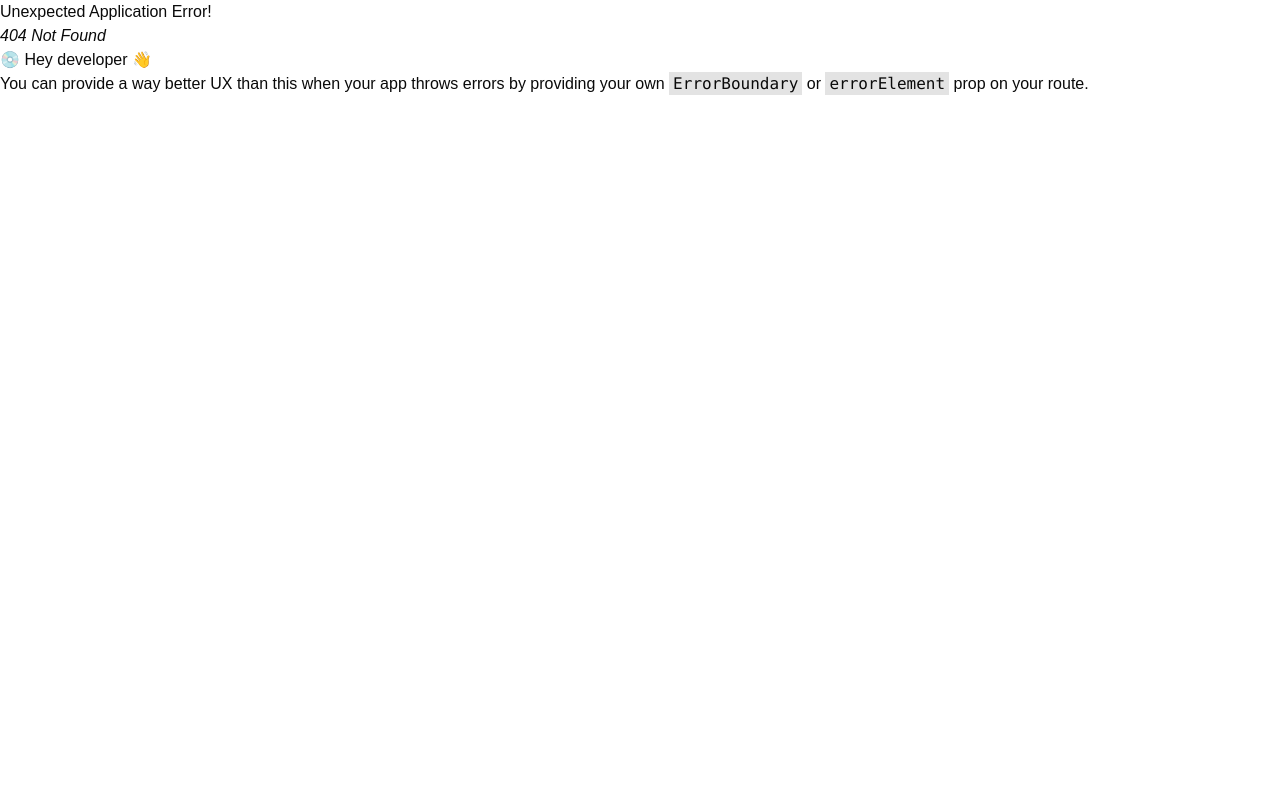
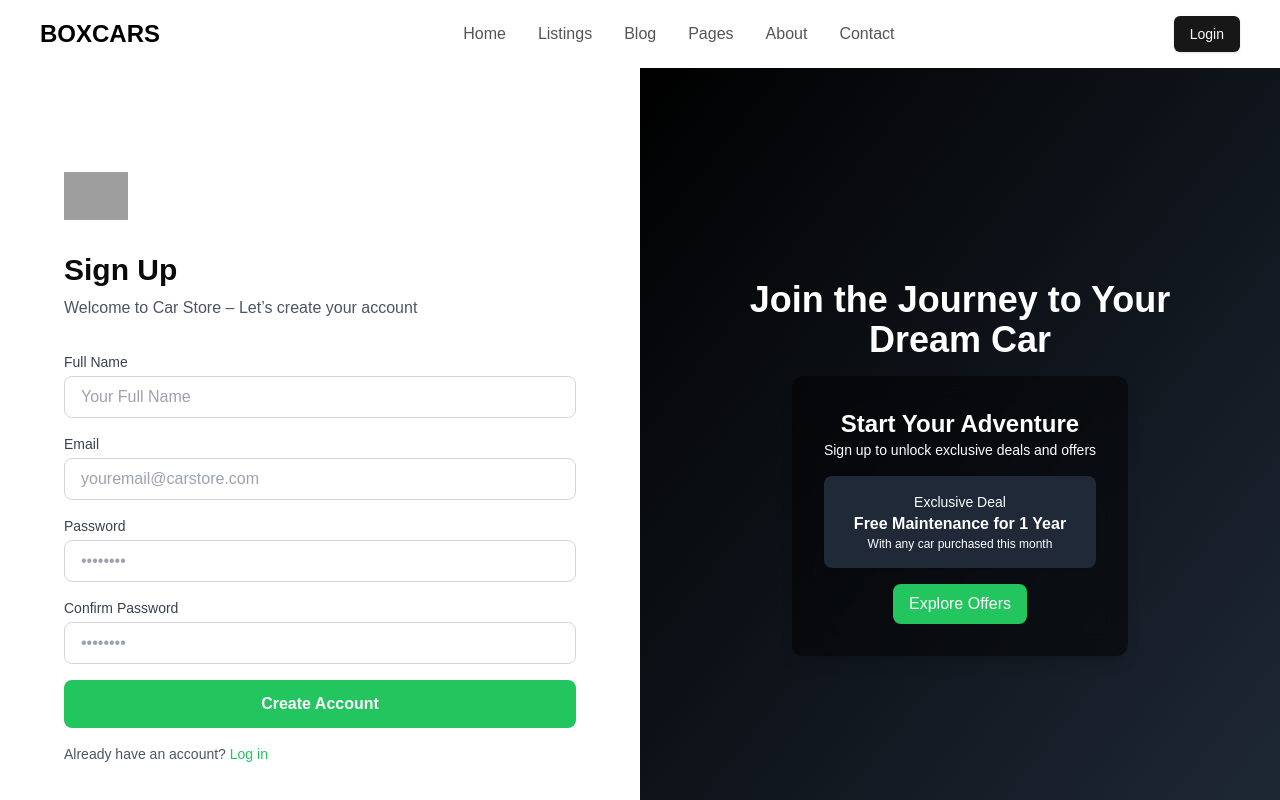
Before and after one commit to sheabali/car-store-frontend, a React (Vite) app: page /signup in a window 1280 px wide. Before the commit this address had no page. Shown: the top 800 px of the page. Built offline with nearby package versions, Linux system fonts and the light colour scheme; grey boxes are pictures that could not be loaded.

Commit message:
create SignUp Login page

```diff
--- /dev/null
+++ b/src/pages/Login.tsx
@@ -0,0 +1,89 @@
+import { Button } from '@/components/ui/button';
+import { Input } from '@/components/ui/input';
+
+export default function LoginPage() {
+  return (
+    <div className="flex h-screen bg-black">
+      {/* Left Section */}
+      <div className="w-1/2 bg-white flex flex-col justify-center p-16">
+        <div className="flex flex-col items-start">
+          <h1 className="text-3xl font-semibold mb-2">Get Started</h1>
+          <p className="text-gray-600 mb-8">
+            Welcome to BOXCARS – Let’s create your account
+          </p>
+          <form className="w-full">
+            <div className="mb-4">
+              <label
+                htmlFor="email"
+                className="block text-sm font-medium text-gray-700"
+              >
+                Email
+              </label>
+              <Input
+                type="email"
+                id="email"
+                className="w-full mt-1 px-4 py-5 border border-gray-300 rounded-lg focus:outline-none focus:ring-2 focus:ring-green-500"
+                placeholder="youremail@carstore.com"
+              />
+            </div>
+            <div className="mb-4">
+              <label
+                htmlFor="password"
+                className="block text-sm font-medium text-gray-700"
+              >
+                Password
+              </label>
+              <Input
+                type="password"
+                id="password"
+                className="w-full mt-1 px-4 py-5 border border-gray-300 rounded-lg focus:outline-none focus:ring-2 focus:ring-green-500"
+                placeholder="••••••••"
+              />
+              <div className="text-right mt-1">
+                <a href="#" className="text-sm text-black hover:underline">
+                  Forgot?
+                </a>
+              </div>
+            </div>
+            <Button
+              type="submit"
+              className="w-full py-6 bg-black text-white font-semibold rounded-lg hover:bg-gray-700"
+            >
+              Sign up
+            </Button>
+          </form>
+          {/* <p className="mt-4 text-sm text-gray-600">
+            Already have an account?{' '}
+            <a href="#" className="text-green-500 hover:underline">
+              Log in
+            </a>
+          </p> */}
+        </div>
+      </div>
+
+      {/* Right Section */}
+      <div className="w-1/2 bg-gradient-to-br from-black to-gray-800 text-white flex flex-col justify-center items-center p-16 relative">
+        <h1 className="text-4xl font-bold mb-4 text-center">
+          Discover Your Dream Car, today
+        </h1>
+        <div className="bg-black bg-opacity-50 backdrop-blur-md p-8 rounded-xl shadow-lg text-center">
+          <h2 className="text-2xl font-semibold">Explore Our Collection</h2>
+          <p className="text-sm mb-4">
+            Find cars that match your style and budget
+          </p>
+          <div className="bg-gray-800 p-4 rounded-lg shadow text-white">
+            <p className="text-sm">Featured Car</p>
+            <p className="font-semibold">Tesla Model S</p>
+            <p className="text-xs">Starting at $79,990</p>
+          </div>
+          <Button
+            variant="secondary"
+            className="mt-4 px-4 py-6   text-black rounded-lg hover:bg-white"
+          >
+            View All Cars
+          </Button>
+        </div>
+      </div>
+    </div>
+  );
+}
--- /dev/null
+++ b/src/pages/SignUp.tsx
@@ -0,0 +1,113 @@
+const SignUp = () => {
+  return (
+    <div className="flex h-screen bg-black">
+      {/* Left Section */}
+      <div className="w-1/2 bg-white flex flex-col justify-center p-16">
+        <div className="flex flex-col items-start">
+          <img
+            src="/logo.svg" // Replace with your logo
+            alt="Car Store Logo"
+            className="mb-8 h-12"
+          />
+          <h1 className="text-3xl font-semibold mb-2">Sign Up</h1>
+          <p className="text-gray-600 mb-8">
+            Welcome to Car Store – Let’s create your account
+          </p>
+          <form className="w-full">
+            <div className="mb-4">
+              <label
+                htmlFor="name"
+                className="block text-sm font-medium text-gray-700"
+              >
+                Full Name
+              </label>
+              <input
+                type="text"
+                id="name"
+                className="w-full mt-1 px-4 py-2 border border-gray-300 rounded-lg focus:outline-none focus:ring-2 focus:ring-green-500"
+                placeholder="Your Full Name"
+              />
+            </div>
+            <div className="mb-4">
+              <label
+                htmlFor="email"
+                className="block text-sm font-medium text-gray-700"
+              >
+                Email
+              </label>
+              <input
+                type="email"
+                id="email"
+                className="w-full mt-1 px-4 py-2 border border-gray-300 rounded-lg focus:outline-none focus:ring-2 focus:ring-green-500"
+                placeholder="youremail@carstore.com"
+              />
+            </div>
+            <div className="mb-4">
+              <label
+                htmlFor="password"
+                className="block text-sm font-medium text-gray-700"
+              >
+                Password
+              </label>
+              <input
+                type="password"
+                id="password"
+                className="w-full mt-1 px-4 py-2 border border-gray-300 rounded-lg focus:outline-none focus:ring-2 focus:ring-green-500"
+                placeholder="••••••••"
+              />
+            </div>
+            <div className="mb-4">
+              <label
+                htmlFor="confirm-password"
+                className="block text-sm font-medium text-gray-700"
+              >
+                Confirm Password
+              </label>
+              <input
+                type="password"
+                id="confirm-password"
+                className="w-full mt-1 px-4 py-2 border border-gray-300 rounded-lg focus:outline-none focus:ring-2 focus:ring-green-500"
+                placeholder="••••••••"
+              />
+            </div>
+            <button
+              type="submit"
+              className="w-full py-3 bg-green-500 text-white font-semibold rounded-lg hover:bg-green-600"
+            >
+              Create Account
+            </button>
+          </form>
+          <p className="mt-4 text-sm text-gray-600">
+            Already have an account?{' '}
+            <a href="#" className="text-green-500 hover:underline">
+              Log in
+            </a>
+          </p>
+        </div>
+      </div>
+
+      {/* Right Section */}
+      <div className="w-1/2 bg-gradient-to-br from-black to-gray-800 text-white flex flex-col justify-center items-center p-16 relative">
+        <h1 className="text-4xl font-bold mb-4 text-center">
+          Join the Journey to Your Dream Car
+        </h1>
+        <div className="bg-black bg-opacity-50 backdrop-blur-md p-8 rounded-xl shadow-lg text-center">
+          <h2 className="text-2xl font-semibold">Start Your Adventure</h2>
+          <p className="text-sm mb-4">
+            Sign up to unlock exclusive deals and offers
+          </p>
+          <div className="bg-gray-800 p-4 rounded-lg shadow text-white">
+            <p className="text-sm">Exclusive Deal</p>
+            <p className="font-semibold">Free Maintenance for 1 Year</p>
+            <p className="text-xs">With any car purchased this month</p>
+          </div>
+          <button className="mt-4 px-4 py-2 bg-green-500 text-white rounded-lg hover:bg-green-600">
+            Explore Offers
+          </button>
+        </div>
+      </div>
+    </div>
+  );
+};
+
+export default SignUp;
```
Also changed, not shown: src/components/ui/button.tsx (+24 -24 lines), src/routes/routes.tsx (+10 -0 lines).
